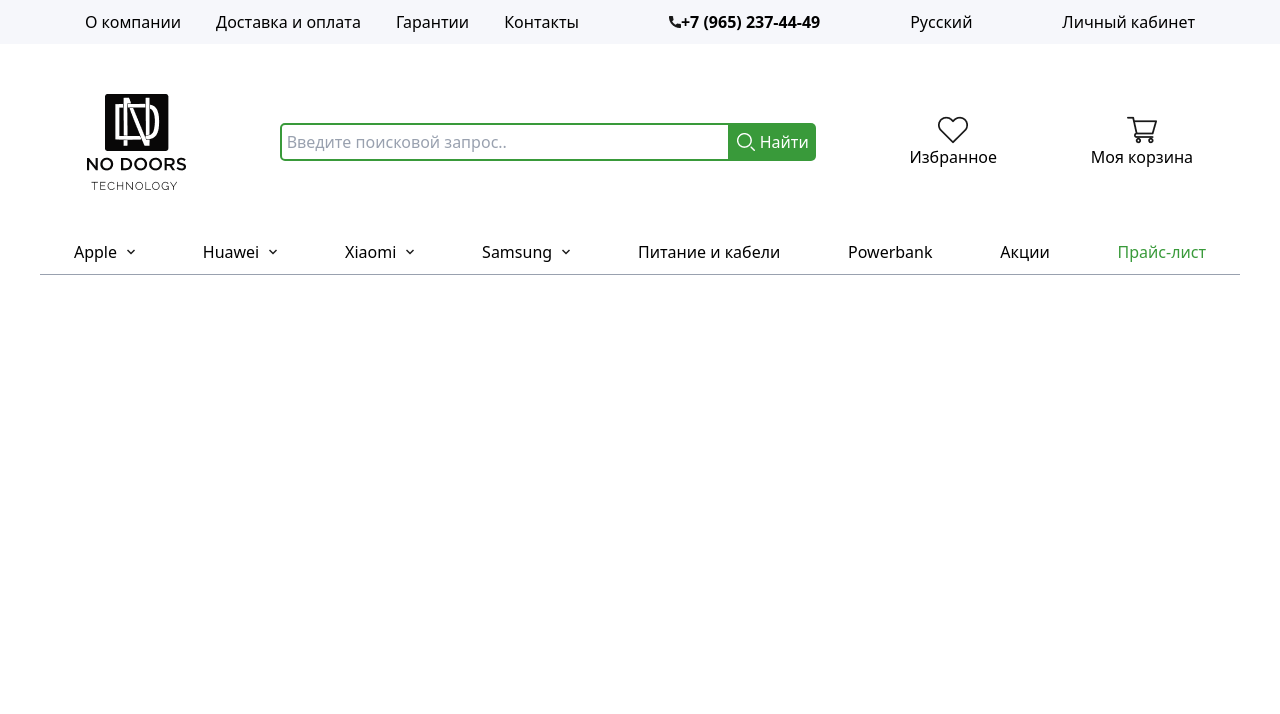
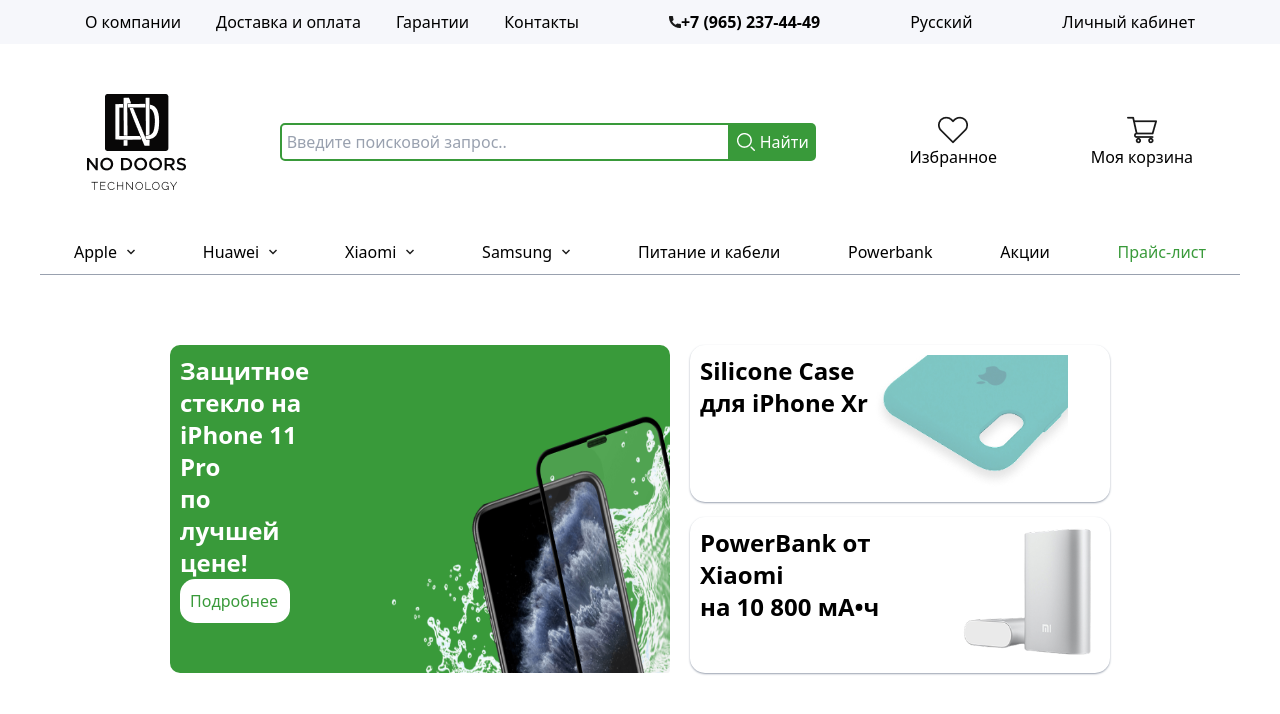
Before and after one commit to JurabekSayfiddinov/accesories-project, a website: page index.html in a window 1280 px wide. Drawn offline with Linux system fonts and the light colour scheme.

Commit message:
section - cases

```diff
--- a/index.html
+++ b/index.html
@@ -68,6 +68,30 @@
                     <p class="text-[#399A3A]">Прайс-лист</p>
                 </div>
             </section>
+            <section class="max-w-300 m-auto mt-[70px] flex justify-center gap-[20px]">
+                <div class="bg-[#399A3A]  lg:w-[500px] flex justify-between rounded-[10px]">
+                   <div class="p-[10px]">
+                    <h1 class="text-2xl font-bold text-white">Защитное стекло на <br>
+iPhone 11 Pro <br>
+по лучшей цене!</h1>
+                        <p class="text-[#399A3A] bg-white p-[10px] rounded-[15px] w-[110px]">Подробнее</p>
+
+                      </div>
+                      <img class="w-[350px]" src="./images/img — копия.png" alt="">
+                </div>
+                <div class="flex flex-col gap-[15px]">
+                    <div class="flex shadow-gray-400 shadow-xs rounded-[15px] lg:w-[420px] p-[10px]">
+                        <p class="text-2xl font-bold">Silicone Case <br>
+для iPhone Xr</p>
+<img class="w-[200px]" src="./images/64507_3 1.png" alt="">
+                    </div>
+                    <div class="flex shadow-gray-400 shadow-xs rounded-[15px] lg:w-[420px] p-[10px]">
+                        <p class="text-2xl font-bold">PowerBank от Xiaomi <br>
+на 10 800 мА•ч</p>
+<img class="w-[200px]" src="./images/img.png" alt="">
+                    </div>
+                </div>
+            </section>
         </main>
 </body>
 </html>
```
Also changed, not shown: images/64507_3 1.png (added), images/img.png (added), images/img — копия.png (added), images/phone.png (added), src/output.css.
